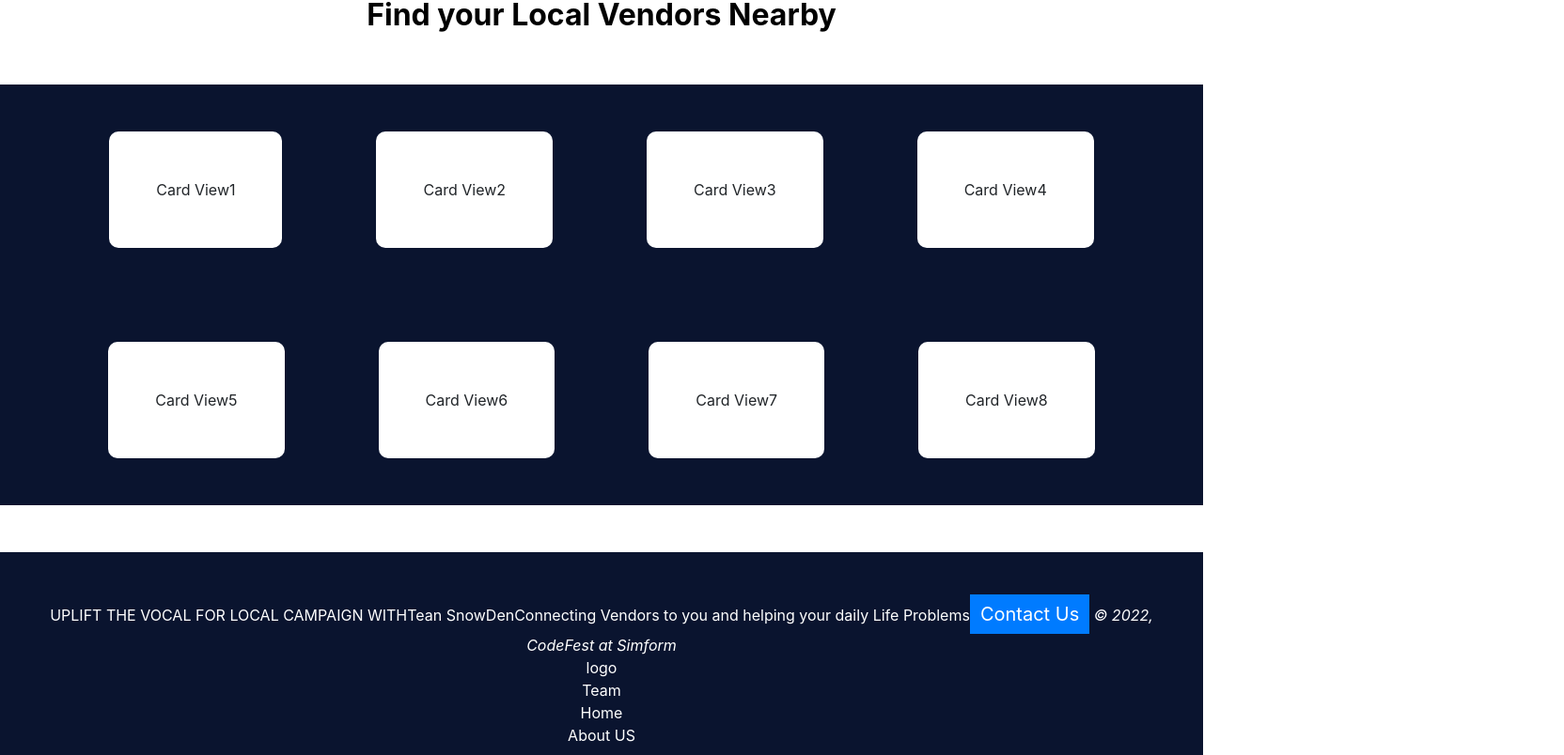
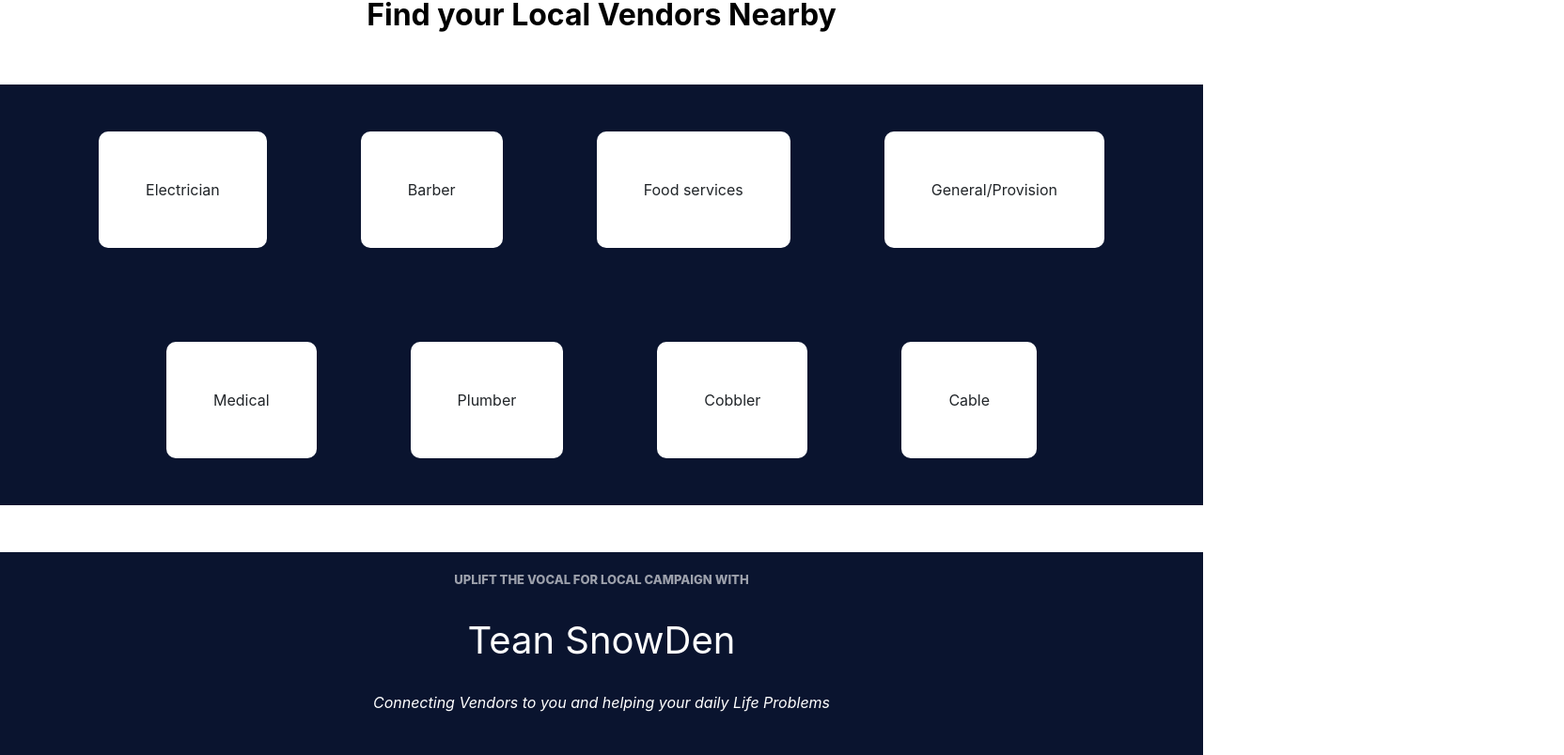
Before and after one commit to KhanjanMarthak/Snowdenfrontend, a React (Create React App) app: page /dashboard/user in a window 1280 px wide. Shown: the part 1142-1946 px from the top of the page at 94% size, 1664 px wide, since content can reach past the window. Built offline with nearby package versions, Linux system fonts and the light colour scheme; what react-geocode would draw is missing.

Commit message:
added social media

```diff
--- a/package.json
+++ b/package.json
@@ -3,6 +3,7 @@
   "version": "0.1.0",
   "private": true,
   "dependencies": {
+    "@googlemaps/react-wrapper": "^1.1.29",
     "@reduxjs/toolkit": "^1.8.1",
     "@testing-library/jest-dom": "^5.16.3",
     "@testing-library/react": "^12.1.4",
--- a/src/components/ConsumerDashboard.css
+++ b/src/components/ConsumerDashboard.css
@@ -116,6 +116,8 @@
 }
 .dis_flex {
   display: flex;
+   justify-content: space-between;
+  align-items: center
 }
 
 .tag_line {
@@ -140,4 +142,31 @@
   color: white;
   padding: 20px;
   margin-top: 50px;
+  display: flex;
+   justify-content: space-between;
+  align-items: center;
+  flex-direction: column;
 }
+
+.btn_contact_us{
+  border-radius: 15px;
+  margin: 5px;
+  margin: 30px;
+}
+.blur_text{
+  color: #9DA1AC;
+  font-size: small;
+  font-weight: 800;
+}
+.team_name{
+  font-size: 40px;
+  font-weight: 400;
+}
+.line_div{
+  border: 1px solid white;
+  width: 60%;
+}
+.social_media{
+  display: flex;
+  flex-direction: row;
+}
--- a/src/components/ConsumerDashboard.js
+++ b/src/components/ConsumerDashboard.js
@@ -3,6 +3,10 @@ import mainlogo from '../assets/sarathi.png';
 import profile from '../assets/user.png';
 import "./ConsumerDashboard.css";
 import favorite from '../assets/love.png'
+import social1 from '../assets/icons/github.png'
+import social2 from '../assets/icons/instagram.png'
+import social3 from '../assets/icons/linkedin.png'
+import social4 from '../assets/icons/youtube.png'
 
 function ConsumerDashboard() {
     return (
@@ -68,28 +72,28 @@ function ConsumerDashboard() {
 
             <div className='div_flex'>
                 <div className='dis_flex'>
-                    <div> Card View1</div>
-                    <div> Card View2</div>
-                    <div> Card View3</div>
-                    <div> Card View4</div>
+                    <div>Electrician</div>
+                    <div> Barber</div>
+                    <div> Food services</div>
+                    <div> General/Provision</div>
                 </div>
                 <div className='dis_flex'>
-                    <div> Card View5</div>
-                    <div> Card View6</div>
-                    <div> Card View7</div>
-                    <div> Card View8</div>
+                    <div> Medical</div>
+                    <div> Plumber</div>
+                    <div> Cobbler</div>
+                    <div> Cable</div>
                 </div>
             </div>
 
             <div className='footer_div'>
-                <span>UPLIFT THE VOCAL FOR LOCAL CAMPAIGN WITH</span>
-                <span>Tean SnowDen</span>
-                <span>Connecting Vendors to you and helping your daily Life Problems</span>
+                <span className='blur_text'>UPLIFT THE VOCAL FOR LOCAL CAMPAIGN WITH</span><br/>
+                <span className='team_name'>Tean SnowDen</span><br/>
+                <i>Connecting Vendors to you and helping your daily Life Problems</i><br/>
 
-                <button className='btn-primary'> Contact Us </button>
+                <button className='btn-primary btn_contact_us'> Contact Us </button><br/>
 
-                <i> © 2022, CodeFest at Simform</i>
-
+                <i> © 2022, CodeFest at Simform</i><br/>
+                <div className='line_div'></div>
                 <div className='footer_section'>
                     <div>logo</div>
                     <div className='footer_sub_section'>
@@ -98,11 +102,10 @@ function ConsumerDashboard() {
                         <div>About US</div>
                     </div>
                     <div className='social_media'>
-                        <div><img src=''/>
-                        </div>
-                        <div></div>
-                        <div></div>
-                        <div></div>
+                        <div><img src={social1} alt='social_icon'/></div>
+                        <div><img src={social2} alt='social_icon'/></div>
+                        <div><img src={social3} alt='social_icon'/></div>
+                        <div><img src={social4} alt='social_icon'/></div>
                     </div>
                 </div>
 
```
Also changed, not shown: src/assets/icons/instagram.png (renamed from src/assets/icons/instagram (1).png), 1 other file (tests, documents, lock files or other folders).
